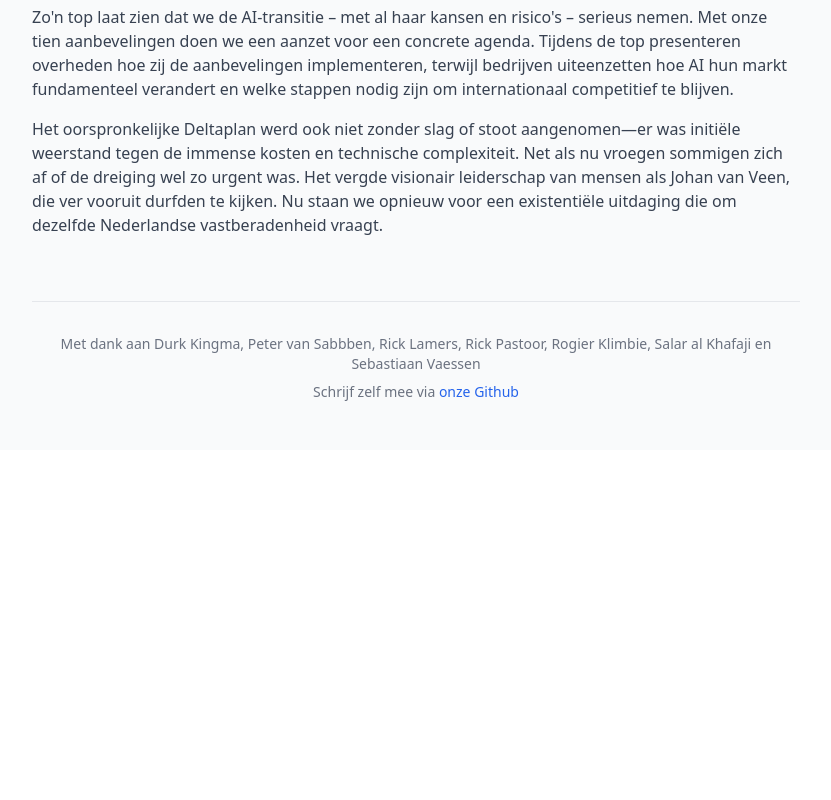
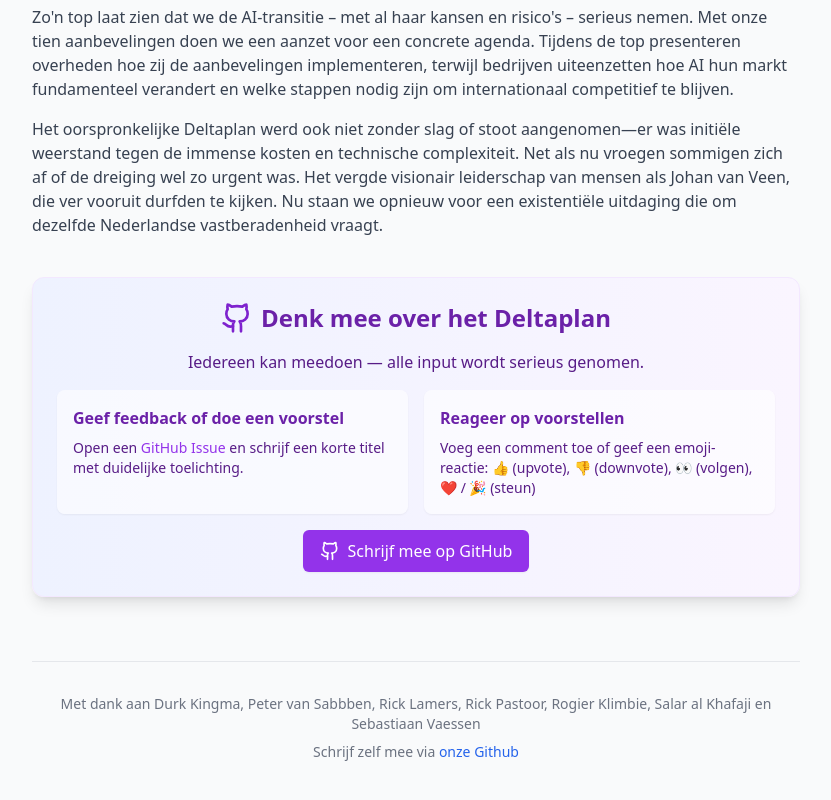
Before and after one commit to michielbakker/aiplan-nl, a React (Vite) app: page / in a window 1280 px wide. Shown: the part 3407-4207 px from the top of the page, without its empty margins (224-1055 px from the left). Before the commit the page ends 3857 px from the top, so only its background shows below. Built offline with nearby package versions, Linux system fonts and the light colour scheme.

Commit message:
Enhance "meeschrijven" section
Add visual styling to the "Schrijf zelf mee" section in the footer, including a background color and a box.

```diff
--- a/src/pages/Index.tsx
+++ b/src/pages/Index.tsx
@@ -3,6 +3,8 @@ import { useState } from 'react';
 import { Card } from '@/components/ui/card';
 import { Separator } from '@/components/ui/separator';
 import PlanItem from '@/components/PlanItem';
+import { Alert, AlertTitle, AlertDescription } from '@/components/ui/alert';
+import { Github } from 'lucide-react';
 
 // Import all plan item markdown content
 import item1 from '../../plan-items/item-1.md?raw';
@@ -169,6 +171,46 @@ const Index = () => {
           </div>
         </section>
 
+        {/* Highlighted contribution section */}
+        <div className="mb-12 rounded-xl overflow-hidden shadow-lg bg-gradient-to-r from-indigo-50 to-purple-50 border border-purple-100">
+          <div className="p-6">
+            <div className="flex items-center justify-center mb-4">
+              <Github className="h-8 w-8 text-purple-700 mr-2" />
+              <h2 className="text-2xl font-bold text-purple-800">Denk mee over het Deltaplan</h2>
+            </div>
+            <div className="prose max-w-none text-purple-900">
+              <p className="text-center font-medium mb-4">
+                Iedereen kan meedoen — alle input wordt serieus genomen.
+              </p>
+              <div className="grid sm:grid-cols-2 gap-4 mb-4">
+                <div className="bg-white bg-opacity-60 rounded-lg p-4 shadow-sm">
+                  <h3 className="font-semibold text-purple-800 mb-2">Geef feedback of doe een voorstel</h3>
+                  <p className="text-sm">
+                    Open een <a href="https://github.com/michielbakker/aiplan-nl/issues" className="text-purple-600 font-medium hover:underline">GitHub Issue</a> en schrijf een korte titel met duidelijke toelichting.
+                  </p>
+                </div>
+                <div className="bg-white bg-opacity-60 rounded-lg p-4 shadow-sm">
+                  <h3 className="font-semibold text-purple-800 mb-2">Reageer op voorstellen</h3>
+                  <p className="text-sm">
+                    Voeg een comment toe of geef een emoji-reactie: 👍 (upvote), 👎 (downvote), 👀 (volgen), ❤️ / 🎉 (steun)
+                  </p>
+                </div>
+              </div>
+              <div className="flex justify-center">
+                <a
+                  href="https://github.com/michielbakker/aiplan-nl"
+                  target="_blank"
+                  rel="noopener noreferrer"
+                  className="inline-flex items-center px-4 py-2 border border-transparent text-base font-medium rounded-md shadow-sm text-white bg-purple-600 hover:bg-purple-700 focus:outline-none focus:ring-2 focus:ring-offset-2 focus:ring-purple-500 transition-colors"
+                >
+                  <Github className="mr-2 h-5 w-5" />
+                  Schrijf mee op GitHub
+                </a>
+              </div>
+            </div>
+          </div>
+        </div>
+
         <footer className="text-center text-sm text-gray-500 mt-16 pt-8 border-t border-gray-200">
           <p className="mb-2">
             Met dank aan Durk Kingma, Peter van Sabbben, Rick Lamers, Rick Pastoor, Rogier Klimbie, Salar al Khafaji en Sebastiaan Vaessen
```
